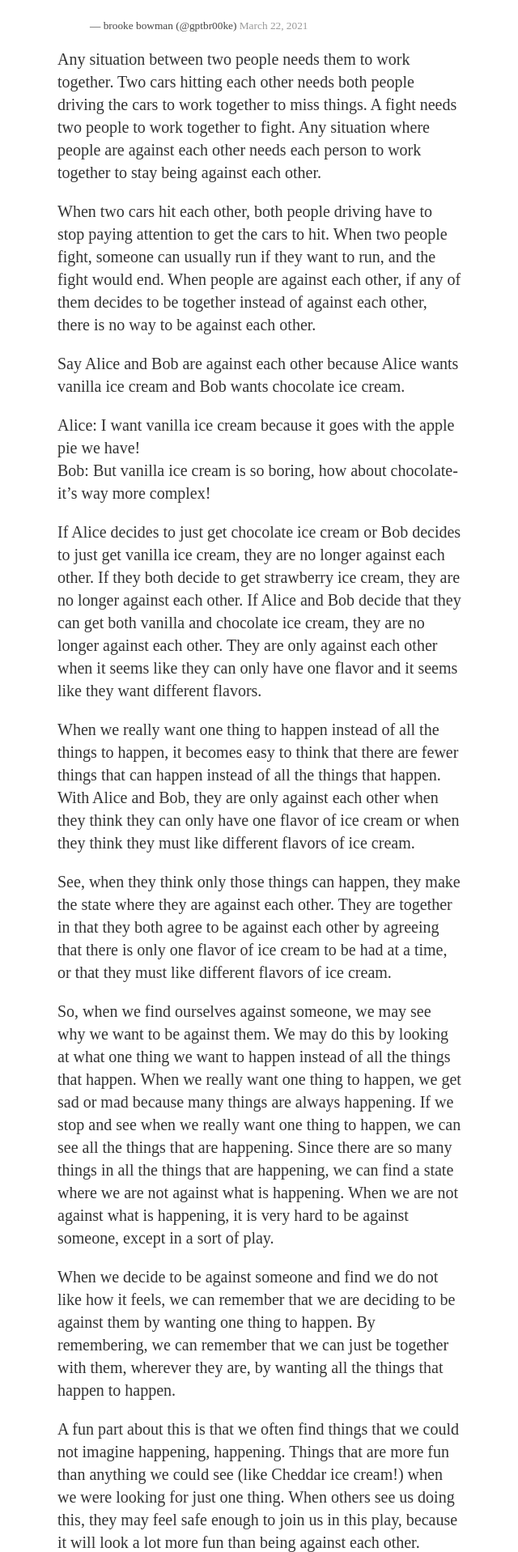
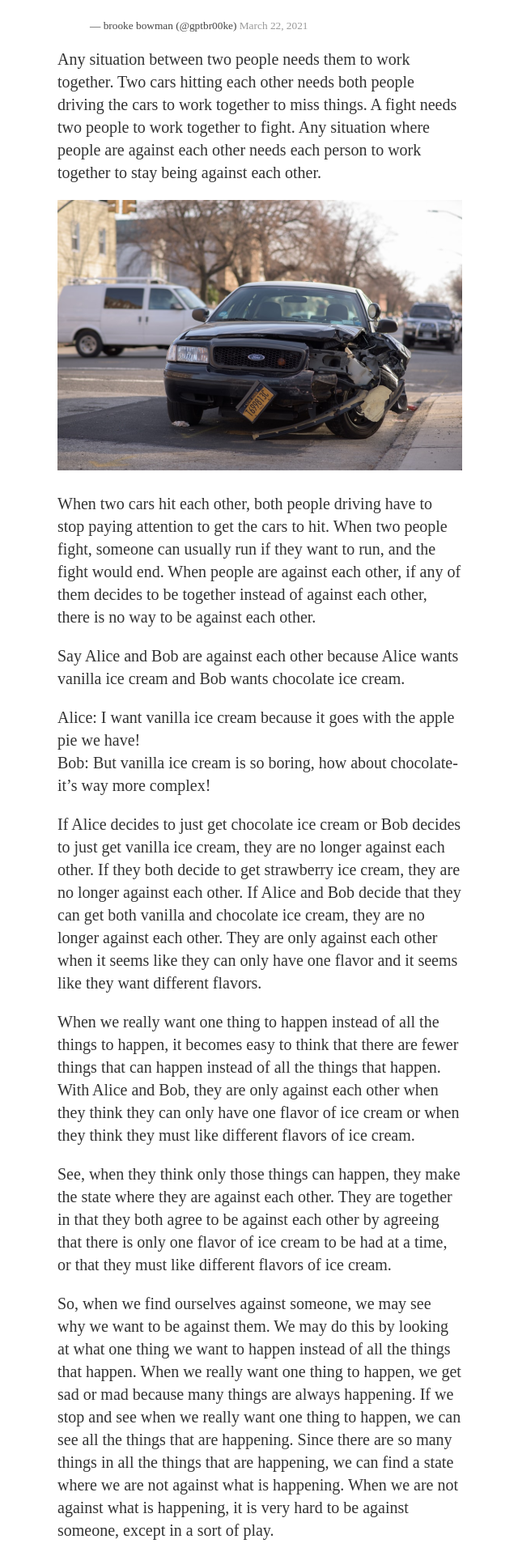
Before and after one commit to ray-dorai/ray-dorai.github.io, a Jekyll site: the page built from _posts/2021-03-23-pp-brooke.md, in a window 1280 px wide. Shown: the part 609-2526 px from the top of the page at 81% size, without its empty margins (319-959 px from the left). Built offline with Jekyll 4.4.1, drawn with Linux system fonts in a browser that asks for light colours.

Commit message:
Update 2021-03-23-pp-brooke.md

```diff
--- a/_posts/2021-03-23-pp-brooke.md
+++ b/_posts/2021-03-23-pp-brooke.md
@@ -11,6 +11,8 @@ More than a year ago, [Colton Dillion](http://www.coltondillion.com/) and I figu
 <blockquote class="twitter-tweet" data-conversation="none"><p lang="en" dir="ltr"><br><br>Anger is never the best response (though sometimes might be *best possible* response); conflict arises from miscommunication</p>&mdash; brooke bowman (@gptbr00ke) <a href="https://twitter.com/gptbr00ke/status/1374075164883701772?ref_src=twsrc%5Etfw">March 22, 2021</a></blockquote>
 
 Any situation between two people needs them to work together. Two cars hitting each other needs both people driving the cars to work together to miss things. A fight needs two people to work together to fight. Any situation where people are against each other needs each person to work together to stay being against each other.
+
+![Car Crash](https://github.com/ray-dorai/ray-dorai.github.io/blob/master/assets/pp_brooke_carcrash.png)
 
 When two cars hit each other, both people driving have to stop paying attention to get the cars to hit. When two people fight, someone can usually run if they want to run, and the fight would end. When people are against each other, if any of them decides to be together instead of against each other, there is no way to be against each other.
 
```
